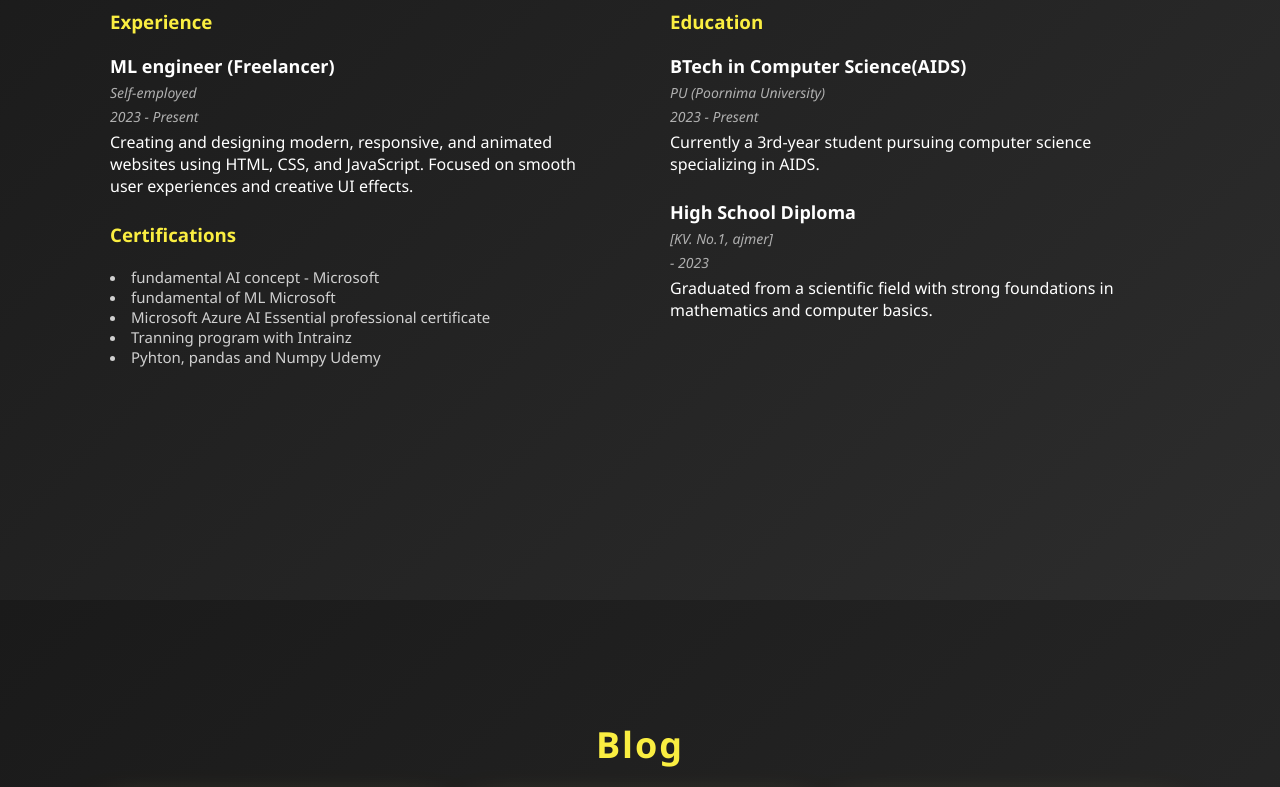
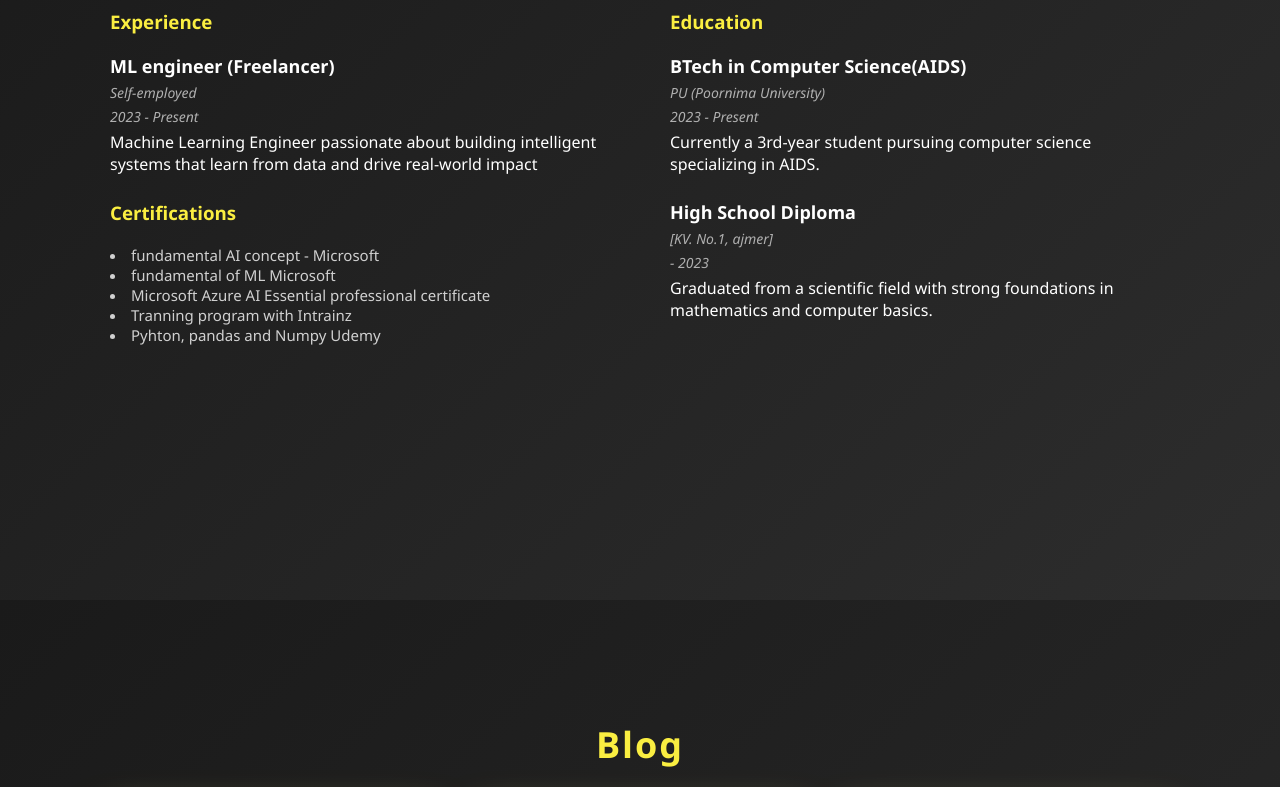
Before and after one commit to EHyashu/aryan, a plain HTML site: page portofolio4/index.html in a window 1280 px wide. Shown: the part 2600-3387 px from the top of the page. Drawn offline with Linux system fonts and the light colour scheme.

Commit message:
Updated code and fixed issues

```diff
--- a/portofolio4/index.html
+++ b/portofolio4/index.html
@@ -154,7 +154,7 @@
                     <h4>ML engineer (Freelancer)</h4>
                     <p class="company">Self-employed</p>
                     <p class="date">2023 - Present</p>
-                    <p>Creating and designing modern, responsive, and animated websites using HTML, CSS, and JavaScript. Focused on smooth user experiences and creative UI effects.</p>
+                    <p>Machine Learning Engineer passionate about building intelligent systems that learn from data and drive real-world impact</p>
                 </div>
                 <h3>Certifications</h3>
                 <ul class="certifications">
```
